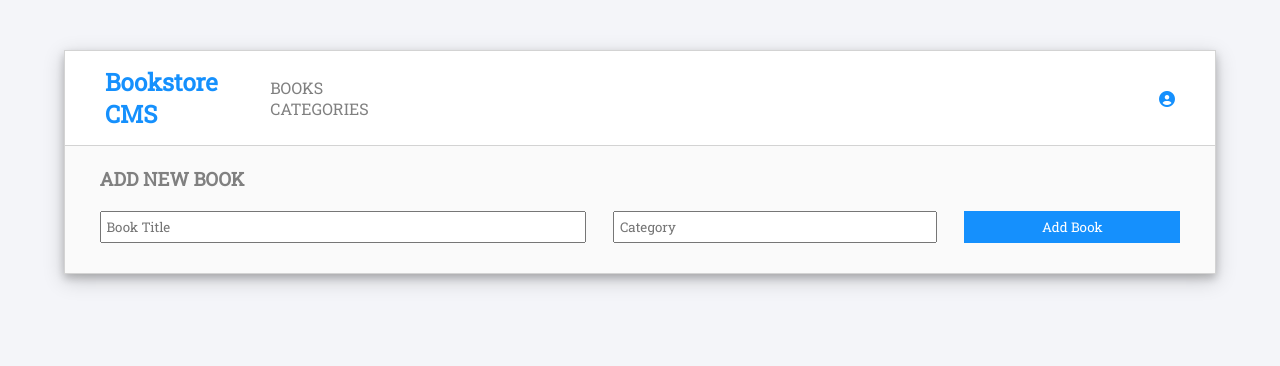
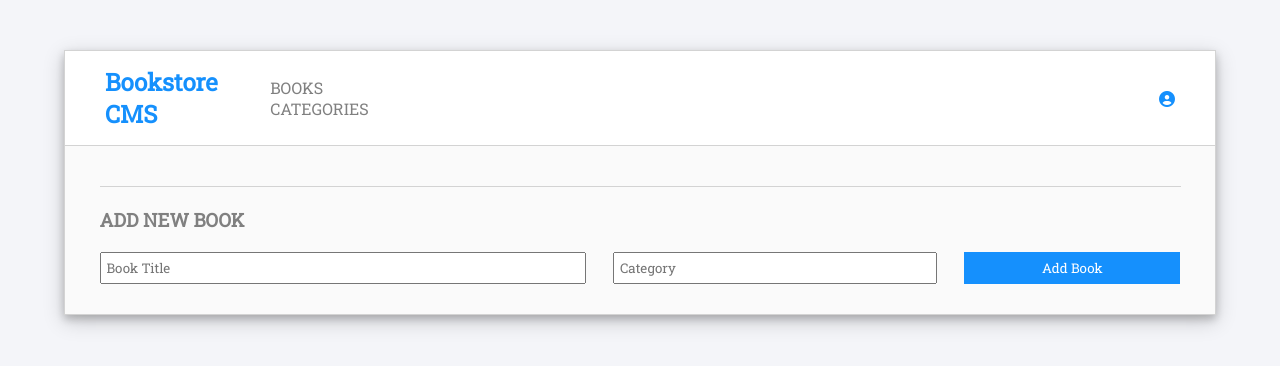
Before and after one commit to emmyobonyo/Bookstore, a React (Create React App) app: page / in a window 1280 px wide. Shown: the top 366 px of the page. Built offline with nearby package versions, Linux system fonts and the light colour scheme; no server answers.

Commit message:
Update margins and padding

```diff
--- a/src/components/addNewBook/AddNewBook.css
+++ b/src/components/addNewBook/AddNewBook.css
@@ -6,6 +6,9 @@
 .book-list-heading {
   margin-bottom: 20px;
   color: gray;
+  border-top: 1px solid lightgray;
+  margin-top: 40px;
+  padding-top: 20px;
 }
 
 form {
```
